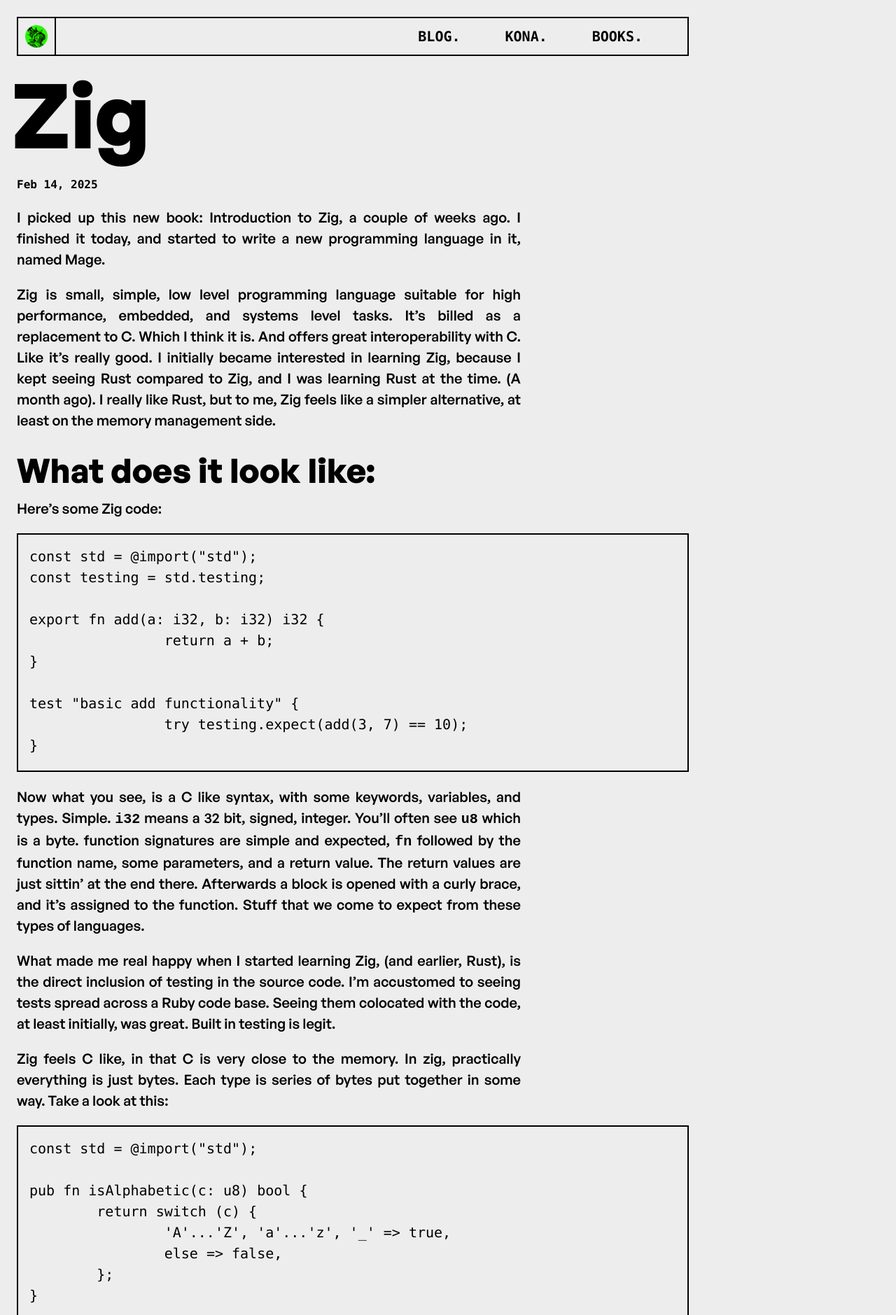
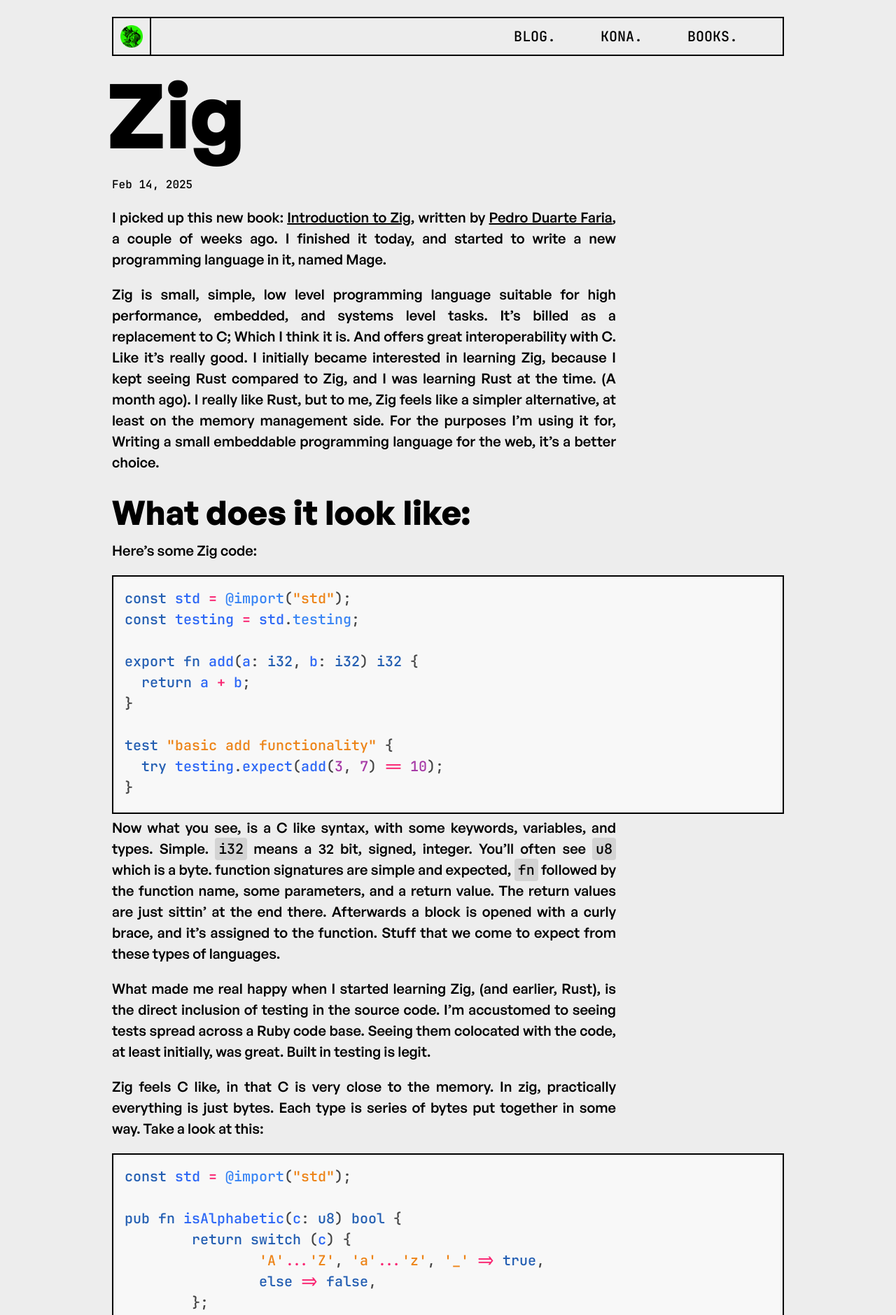
Before and after one commit to karloscarweber/kowfm25, a Jekyll site: the page built from _posts/2025-02-14-zig.markdown, in a window 1280 px wide. Shown: the top 1879 px of the page at 70% size. Built offline with Jekyll 4.4.1, drawn with Linux system fonts in a browser that asks for light colours; some web fonts are replaced; a script that is not in the unit is left out; some of the changed text lies outside the part shown.

Commit message:
improve syntax highlighing

````diff
--- /dev/null
+++ b/_includes/recent.html
@@ -0,0 +1,6 @@
+<columnsheader hiddenlinks twocolumns> <h4>Recent Articles</h4> </columnsheader>
+<ul columns="one">
+	{% for post in site.posts limit: 4 %}
+		<li><a href="{{ post.url }}">{{ post.title }}</a></li>
+	{% endfor %}
+</ul>
--- a/_layouts/blog.html
+++ b/_layouts/blog.html
@@ -3,7 +3,8 @@
 layout_class: home
 ---
 
-<h1 itemprop="name headline">{{ page.list_title | default: "BLOG" }}</h1>
+<article>
+	<h1 itemprop="name headline">{{ page.list_title | default: "BLOG" }}</h1>
 
 	<content>
 
@@ -24,3 +25,5 @@
 		{%- endif -%}
 
 	</content>
+
+</article>
--- a/_posts/2025-02-14-zig.markdown
+++ b/_posts/2025-02-14-zig.markdown
@@ -7,9 +7,9 @@
 excerpt: "I mean, I didn't really get memory management until this thing. Stack and Heap were amorphous. Now it's clear."
 ---
 
-I picked up this new book: Introduction to Zig, a couple of weeks ago. I finished it today, and started to write a new programming language in it, named Mage.
+I picked up this new book: [Introduction to Zig](https://pedropark99.github.io/zig-book/), written by [Pedro Duarte Faria](https://pedro-faria.netlify.app), a couple of weeks ago. I finished it today, and started to write a new programming language in it, named Mage.
 
-Zig is small, simple, low level programming language suitable for high performance, embedded, and systems level tasks. It's billed as a replacement to C. Which I think it is. And offers great interoperability with C. Like it's really good. I initially became interested in learning Zig, because I kept seeing Rust compared to Zig, and I was learning Rust at the time. (A month ago). I really like Rust, but to me, Zig feels like a simpler alternative, at least on the memory management side.
+Zig is small, simple, low level programming language suitable for high performance, embedded, and systems level tasks. It's billed as a replacement to C; Which I think it is. And offers great interoperability with C. Like it's really good. I initially became interested in learning Zig, because I kept seeing Rust compared to Zig, and I was learning Rust at the time. (A month ago). I really like Rust, but to me, Zig feels like a simpler alternative, at least on the memory management side. For the purposes I'm using it for, Writing a small embeddable programming language for the web, it's a better choice.
 
 ### What does it look like:
 
@@ -20,11 +20,11 @@
 const testing = std.testing;
 
 export fn add(a: i32, b: i32) i32 {
-		return a + b;
+  return a + b;
 }
 
 test "basic add functionality" {
-		try testing.expect(add(3, 7) == 10);
+  try testing.expect(add(3, 7) == 10);
 }
 ```
 
@@ -62,35 +62,33 @@
 
 ```zig
 const std = @import("std");
-
 // const Self = @This();
-
 pub const Color = enum {
-	red,
-	green,
-	blue,
-	yellow
+  red,
+  green,
+  blue,
+  yellow
 };
 
 const Person = struct {
-	name: []const u8,
-	age: usize,
-	favorite_color: Color,
+  name: []const u8,
+  age: usize,
+  favorite_color: Color,
 
-	pub fn init(name: []const u8, age: usize) Person {
-		return Person {
-			.name = name,
-			.age = age,
-			.favorite_color = Color.blue,
-		};
-	}
+  pub fn init(name: []const u8, age: usize) Person {
+    return Person {
+      .name = name,
+      .age = age,
+      .favorite_color = Color.blue,
+    };
+  }
 };
 
 test "who is this?" {
-	const jim = Person.init("James T Kirk", 43);
-	try std.testing.expect(jim.age == 43); // passes
-	// does not compile, don't try.
-	try std.testing.expect(jim.name == "James T Kirk"); // does not compile.
+  const jim = Person.init("James T Kirk", 43);
+  try std.testing.expect(jim.age == 43); // passes
+  // does not compile, don't try.
+  try std.testing.expect(jim.name == "James T Kirk"); // does not compile.
 }
 ```
 
@@ -111,17 +109,15 @@
 const stdout = std.io.getStdOut().writer();
 
 pub fn main() !void {
-	const name = "karl";
-	const status = "totalled";
-
-	try stdout.print("{s}'s car was {s}.\n", .{name, status});
+  const name = "karl";
+  const status = "totalled";
+  try stdout.print("{s}'s car was {s}.", .{name, status});
 }
 ```
 
 Resulting in:
 ```bash
 karl's car was totalled.
-
 ```
 
 Now theres a lot here, but in that main function, you've got name, and status. They're constants, so they're not changing, and below we print some stuff out with the `stdout.print` thing. When the program exits all of the memory is freed. But what would happen if this wasn't the main function? What would the memory for name and status go? Will it be freed?
@@ -136,25 +132,25 @@
 
 // make a Card struct
 const Card = struct {
-	name: []const u8,
-	suit: []const u8,
+  name: []const u8,
+  suit: []const u8,
 };
 
 // Make a Cards List
 const Cards = ArrayList(Card);
 
 test "I mean whatever" {
-	var deck = Cards.init(testing.allocator);
-	defer deck.deinit();
+  var deck = Cards.init(testing.allocator);
+  defer deck.deinit();
 
-	try deck.append(Card{ .name = "Queen", .suit = "hearts", });
-	try deck.append(Card{ .name = "King", .suit = "hearts", });
+  try deck.append(Card{ .name = "Queen", .suit = "hearts", });
+  try deck.append(Card{ .name = "King", .suit = "hearts", });
 
-	const one = deck.pop();
-	const two = deck.pop();
+  const one = deck.pop();
+  const two = deck.pop();
 
-	try stdout.print("Card One is the {s} of {s}.\n", .{one.name, one.suit});
-	try stdout.print("Card Two is the {s} of {s}.\n", .{two.name, two.suit});
+  try stdout.print("Card One is the {s} of {s}.\n", .{one.name, one.suit});
+  try stdout.print("Card Two is the {s} of {s}.\n", .{two.name, two.suit});
 }
 ```
 
@@ -174,21 +170,21 @@
 
 // returns a deck of cards
 pub fn makeDeck(allocator: Allocator) !Cards {
-	var deck = Cards.init(allocator);
-	try deck.append(Card{ .name = "Queen", .suit = "hearts", });
-	try deck.append(Card{ .name = "King", .suit = "hearts", });
-	return deck;
+  var deck = Cards.init(allocator);
+  try deck.append(Card{ .name = "Queen", .suit = "hearts", });
+  try deck.append(Card{ .name = "King", .suit = "hearts", });
+  return deck;
 }
 
 test "I mean whatever" {
-	var deck = try makeDeck(testing.allocator);
-	defer deck.deinit();
+  var deck = try makeDeck(testing.allocator);
+  defer deck.deinit();
 
-	const one = deck.pop();
-	const two = deck.pop();
+  const one = deck.pop();
+  const two = deck.pop();
 
-	try stdout.print("Card One is the {s} of {s}.\n", .{one.name, one.suit});
-	try stdout.print("Card Two is the {s} of {s}.\n", .{two.name, two.suit});
+  try stdout.print("Card One is the {s} of {s}.\n", .{one.name, one.suit});
+  try stdout.print("Card Two is the {s} of {s}.\n", .{two.name, two.suit});
 }
 ```
 
@@ -215,16 +211,16 @@
 const print = std.debug.print;
 
 test "I mean whatever" {
-	var count: usize = 0;
-	count += 1;
-	print("count is:{d}\n", .{count});
-	count += 1;
-	defer {
-		print("count is:{d}\n", .{count});
-	}
-	defer count += 1;
-	defer count += 1;
-	print("count is:{d}\n", .{count});
+  var count: usize = 0;
+  count += 1;
+  print("count is:{d}\n", .{count});
+  count += 1;
+  defer {
+    print("count is:{d}\n", .{count});
+  }
+  defer count += 1;
+  defer count += 1;
+  print("count is:{d}\n", .{count});
 }
 ```
 
--- /dev/null
+++ b/_sass/syntax.scss
@@ -0,0 +1,123 @@
+// Monokai source
+.highlight {
+	--hl-bg: #F8F8F8;
+	--hl-comment: #7E7E7E;
+	--hl-error: #960050;
+	--hl-error-bg: #1e0010;
+	--hl-keyword:#235EB2;
+	--hl-literal: #A639A6;
+	--hl-name:  #2C67F6;
+	--hl-operator: #f92672;
+	--hl-punctuation: #444; // #3884F4;
+	--hl-keyword-namespace: #f92672;
+	--hl-literal-date: #ED8418;
+	--hl-literal-number: #A639A6;
+	--hl-literal-string: #ED8418;
+	--hl-name-attribute: #31A40A;
+	--hl-name-builtin: #3884F4;
+	--hl-name-class: #553DCC;
+	--hl-name-constant: #235EB2;
+	--hl-name-decorator: #31A40A;
+	--hl-name-entity: #3884F4;
+	--hl-name-exception: #31A40A;
+	--hl-name-function: #2C67F6;
+	--hl-name-label: #3884F4;
+	--hl-name-namespace: #3884F4;
+	--hl-name-other: #31A40A;
+	--hl-name-property: #3884F4;
+	--hl-name-tag: #f92672;
+	--hl-name-variable: #3884F4;
+	--hl-operator-word: #f92672;
+	--hl-text-whitespace: #3884F4;
+	--hl-literal-number: #A639A6;
+	--hl-literal-string: #ED8418;
+	--hl-literal-string-escape: #3884F4;
+	--hl-name-other: #3884F4;
+	--hl-generic-subheading: #7E7E7E;
+	--hl-generic-deleted: #f92672;
+	--hl-generic-inserted: #31A40A;
+
+	pre { background-color: var(--hl-bg); }
+	.hll { background-color: var(--hl-bg); }
+	.c { color: var(--hl-comment) } /* Comment */
+	.err { color: var(--hl-error); background-color: var(--hl-error-bg) } /* Error */
+	.k { color: var(--hl-keyword) } /* Keyword */
+	.l { color: var(--hl-literal) } /* Literal */
+	.n { color: var(--hl-name) } /* Name */
+	.o { color: var(--hl-operator) } /* Operator */
+	.p { color: var(--hl-punctuation) } /* Punctuation */
+	.cm { color: var(--hl-comment) } /* Comment.Multiline */
+	.cp { color: var(--hl-comment) } /* Comment.Preproc */
+	.c1 { color: var(--hl-comment) } /* Comment.Single */
+	.cs { color: var(--hl-comment) } /* Comment.Special */
+	.ge { font-style: italic } /* Generic.Emph */
+	.gs { font-weight: bold } /* Generic.Strong */
+	.kc { color: var(--hl-keyword) } /* Keyword.Constant */
+	.kd { color: var(--hl-keyword) } /* Keyword.Declaration */
+	.kn { color: var(--hl-keyword-namespace) } /* Keyword.Namespace */
+	.kp { color: var(--hl-keyword) } /* Keyword.Pseudo */
+	.kr { color: var(--hl-keyword) } /* Keyword.Reserved */
+	.kt { color: var(--hl-keyword) } /* Keyword.Type */
+	.ld { color: var(--hl-literal-date) } /* Literal.Date */
+	.m { color: var(--hl-literal) } /* Literal.Number */
+	.s { color: var(--hl-literal-string) } /* Literal.String */
+	.na { color: var(--hl-name-attribute) } /* Name.Attribute */
+	.nb { color: var(--hl-name-builtin) } /* Name.Builtin */
+	.nc { color: var(--hl-name-class) } /* Name.Class */
+	.no { color: var(--hl-name-constant) } /* Name.Constant */
+	.nd { color: var(--hl-name-decorator) } /* Name.Decorator */
+	.ni { color: var(--hl-name-entity) } /* Name.Entity */
+	.ne { color: var(--hl-name-exception) } /* Name.Exception */
+	.nf { color: var(--hl-name-function) } /* Name.Function */
+	.nl { color: var(--hl-name-label) } /* Name.Label */
+	.nn { color: var(--hl-name-namespace) } /* Name.Namespace */
+	.nx { color: var(--hl-name-other) } /* Name.Other */
+	.py { color: var(--hl-name-property) } /* Name.Property */
+	.nt { color: var(--hl-name-tag) } /* Name.Tag */
+	.nv { color: var(--hl-name-variable) } /* Name.Variable */
+	.ow { color: var(--hl-operator-word) } /* Operator.Word */
+	.w { color: var(--hl-text-whitespace) } /* Text.Whitespace */
+	.mf { color: var(--hl-literal) } /* Literal.Number.Float */
+	.mh { color: var(--hl-literal) } /* Literal.Number.Hex */
+	.mi { color: var(--hl-literal) } /* Literal.Number.Integer */
+	.mo { color: var(--hl-literal) } /* Literal.Number.Oct */
+	.sb { color: var(--hl-literal-string) } /* Literal.String.Backtick */
+	.sc { color: var(--hl-literal-string) } /* Literal.String.Char */
+	.sd { color: var(--hl-literal-string) } /* Literal.String.Doc */
+	.s2 { color: var(--hl-literal-string) } /* Literal.String.Double */
+	.se { color: var(--hl-literal-string-escape) } /* Literal.String.Escape */
+	.sh { color: var(--hl-literal-string) } /* Literal.String.Heredoc */
+	.si { color: var(--hl-literal-string) } /* Literal.String.Interpol */
+	.sx { color: var(--hl-literal-string) } /* Literal.String.Other */
+	.sr { color: var(--hl-literal-string) } /* Literal.String.Regex */
+	.s1 { color: var(--hl-literal-string) } /* Literal.String.Single */
+	.ss { color: var(--hl-literal-string) } /* Literal.String.Symbol */
+	.bp { color: var(--hl-name-other) } /* Name.Builtin.Pseudo */
+	.vc { color: var(--hl-name-other) } /* Name.Variable.Class */
+	.vg { color: var(--hl-name-other) } /* Name.Variable.Global */
+	.vi { color: var(--hl-name-other) } /* Name.Variable.Instance */
+	.il { color: var(--hl-literal) } /* Literal.Number.Integer.Long */
+
+	.gh { } /* Generic Heading & Diff Header */
+	.gu { color: var(--hl-generic-subheading); } /* Generic.Subheading & Diff Unified/Comment? */
+	.gd { color: var(--hl-generic-deleted); } /* Generic.Deleted & Diff Deleted */
+	.gi { color: var(--hl-generic-inserted); } /* Generic.Inserted & Diff Inserted */
+}
+
+figure.whatever {
+	background-color: #F8F8F8;
+	border: 2px solid black;
+	pre { border:none;}
+
+	// --clr-unformatted:#1D1F1E;
+	// --clr-keyword:    #FF3B2F;
+	// --clr-punctuation:#3260FF;
+	// --clr-string:     #FE901D;
+	// --clr-comment:    #707070;
+}
+
+// Bash output
+.language-bash .highlight {
+	pre { background: rgb(201, 201, 201); }
+	& * { color: rgb(40, 39, 39) !important; }
+}
--- a/_sass/todo.scss
+++ b/_sass/todo.scss
@@ -1,8 +1,10 @@
 @charset "utf-8";
+@use "syntax";
 
 :root {
   --font-family: 'GeneralSans-Variable', 'GeneralSans-VariableItalic', -apple-system, Helvetica, Arial, sans-serif;
-  --font-family-monospace: Menlo, Courier New, monospace;
+  --font-family-monospace: 'mdio', Menlo, Courier New, monospace;
+  --font-family-monospace: 'JetBrainsMono-variable', Menlo, Courier New, monospace;
   --base-font-size:16px;
   --base-font-weight:400;
   --small-font-size:13px;
@@ -75,6 +77,50 @@
   font-style: italic;
 }
 
+/**
+* This is a variable font
+* You can control variable axes as shown below:
+* font-variation-settings: wght 700.0;
+*
+* available axes:
+'wght' (range from 300.0 to 600.0
+*/
+@font-face {
+  font-family: 'JetBrainsMono-variable';
+  src: url('/assets/fonts/jetbrainsmono/JetBrainsMono-variable.woff2') format('woff2'),
+       url('/assets/fonts/jetbrainsmono/JetBrainsMono-variable.woff') format('woff'),
+       url('/assets/fonts/jetbrainsmono/JetBrainsMono-variable.ttf') format('truetype');
+  font-weight: 300 600;
+  font-display: swap;
+  font-style: normal;
+}
+/**
+* This is a variable font
+* You can control variable axes as shown below:
+* font-variation-settings: wght 600.0;
+*
+* available axes:
+'wght' (range from 300.0 to 600.0
+*/
+@font-face {
+  font-family: 'JetBrainsMono-Italic-variable';
+  src: url('/assets/fonts/jetbrainsmono/JetBrainsMono-Italic-variable.woff2') format('woff2'),
+       url('/assets/fonts/jetbrainsmono/JetBrainsMono-Italic-variable.woff') format('woff'),
+       url('/assets/fonts/jetbrainsmono/JetBrainsMono-Italic-variable.ttf') format('truetype');
+  font-weight: 300 600;
+  font-display: swap;
+  font-style: italic;
+}
+
+@font-face {
+  font-family: 'mdio';
+  src: url('/assets/fonts/mdio/MDIO-Medium.woff2') format('woff2'),
+       url('/assets/fonts/mdio/MDIO-Medium.woff') format('woff');
+  font-weight: 500;
+  font-display: swap;
+  font-style: normal;
+}
+
 @media (color-gamut: p3) {
   :root {
     --red-color:color(display-p3 1 0.231 0.184);
@@ -109,12 +155,11 @@
 h1 { margin-top:0.25em; margin-bottom:0.25em; font-size:var(--f4); letter-spacing:-1.13px;}
 h2, h3, h4, h5, h6 {margin-top:2rem;margin-bottom:1rem;}
 article > h1 {
-  // margin-bottom:0;
   margin-left: -0.06em;
-  // This makes it extra large.
   max-width: 120%;
   width: 120%;
   line-height: 0.81em;
+  @media (max-width: 1000px) { max-width: 110%; }
 }
 h2 { font-size:var(--f3); }
 h3 { font-size:var(--f2); }
@@ -263,9 +308,6 @@
     max-width:calc(50% - calc(var(--space-xs) / 2));
     @media (max-width: 480px) { max-width:100%; }
   }
-
-  // single columned
-  // &[columns="one"] {}
 }
 
 postcard {
@@ -328,12 +370,8 @@
   &[hiddenlinks] + ul a { text-decoration:none; }
 }
 
-ul[columns="two"], columnsheader[hiddenlinks] + ul {
-  display:block;
-  position:relative;
+ul[columns="two"] {
   columns:2;
-  border: 2px solid black;
-  padding: 12px;
 
   &:after {
     content:"";
@@ -345,6 +383,16 @@
     width: 2px;
     background: black;
   }
+}
+
+ul[columns="one"] { columns:1; }
+
+columnsheader[hiddenlinks] + ul {
+  display:block;
+  position:relative;
+  border: 2px solid black;
+  padding: 12px;
+
   li { display:block; }
 
   @media (max-width: 600px) {
@@ -393,14 +441,8 @@
 
   main    {
     grid-area:middle;
-    width:100%;
-    max-width: var(--max-container);
     justify-self: start;
     padding:var(--space-s);
-
-    /* fixes overflow because of long code blocks. */
-    display:inline-block;
-    max-width: 100vw;
   }
   footer  {
     grid-area:bottom;
@@ -409,18 +451,12 @@
 }
 
 main {
-  display:grid;
+  display: inline-block;
   position:relative;
-  grid-template-columns:auto;
-  grid-template-rows:auto;
-  grid-template-areas:
-    "header"
-    "article";
-  column-gap:0;
-  row-gap: 0;
+  width:100%;
+  max-width: 100vw;
 
-  header { grid-area:header;}
-  article { grid-area:article;}
+  header, article { margin: 0 auto; }
 
   padding:var(--space-s);
 }
@@ -455,7 +491,6 @@
   titlecard {}
   content {}
   authorcard {}
-
 }
 
 footer {
@@ -492,13 +527,12 @@
     a.MASTO:hover { color: #09F51C; }
     a.SKY:hover { color: #09A6F5; }
     a.cheese:hover { color: #FF6A0C;}
-
   }
 }
 
 main content {
   p { text-align:justify; }
-  & > *:not(img, picture, ul, columnsheader, flex, gallery, div:has(.highlight)) {
+  & > *:not(img, picture, ul, columnsheader, flex, gallery, *:has(.highlight), figure.highlight) {
     max-width: 75%;
     @media (max-width: 765px) {
       max-width: 100%;
@@ -519,7 +553,7 @@
   border: 2px solid black;
   overflow-x: scroll;
   width:100%;
-  margin-bottom:1rem;
+  // margin-bottom:1rem;
 
   --clr-unformatted:#1D1F1E;
   --clr-keyword:    #FF3B2F;
@@ -528,13 +562,20 @@
   --clr-comment:    #707070;
   overflow-x:scroll;
 }
+code {
+  background-color: lightgrey;
+  padding: 0.15em 0.25em;
+  border-radius: 4px;
+  font-family: var(--font-family-monospace);
+  font-weight: 600;
+}
 pre code {
   display: inline-block;
   position: relative;
+  padding: 0;
+  background-color: transparent;
   font-size:var(--f0);
   line-height:1.5em;
-  font-family:menlo, monospace !important;
-  font-weight: 500;
   overflow-x: scroll;
 }
 
````
Also changed, not shown: _layouts/home.html (+37 -1 lines), assets/scripts.js (+18 -0 lines), index.markdown (+1 -19 lines), assets/fonts/jetbrainsmono/JetBrainsMono-Italic-variable.ttf (added), assets/fonts/jetbrainsmono/JetBrainsMono-variable.ttf (added), assets/fonts/mdio/MDIO-Medium.woff (added), assets/fonts/mdio/MDIO-Medium.woff2 (added).
